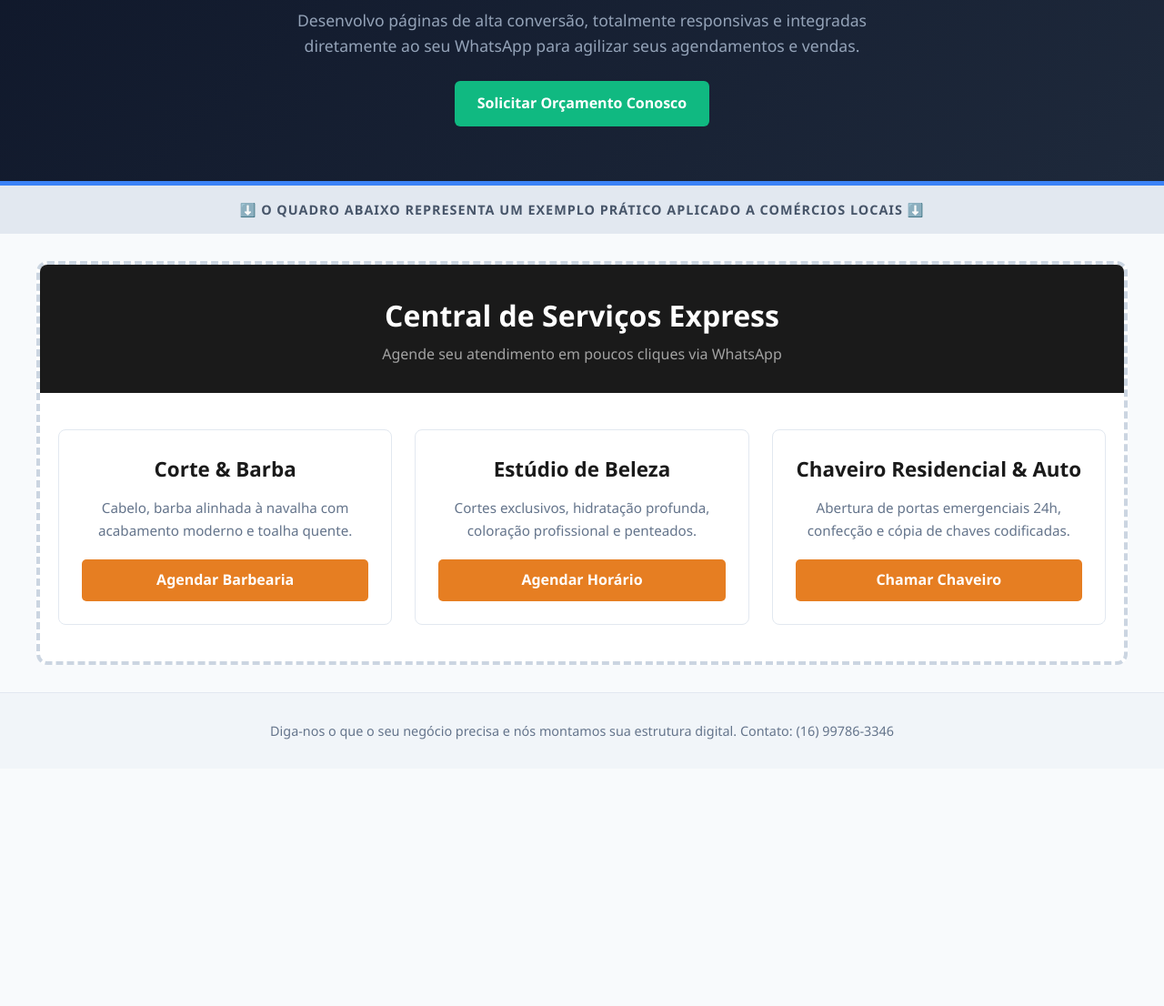
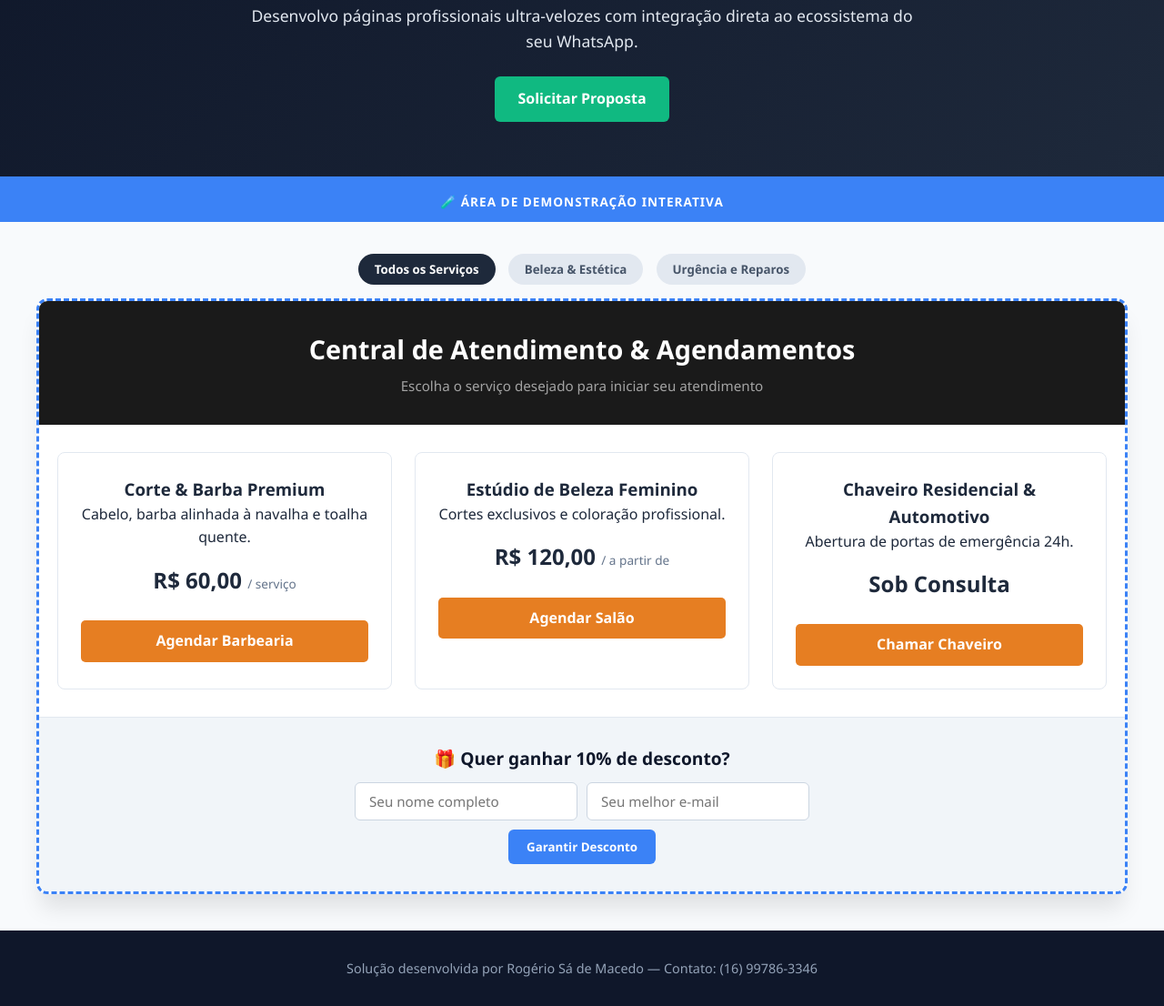
Before and after one commit to Rogersamacedo/site-servicos, a plain HTML site: page index.html in a window 1280 px wide. Shown: the part 180-1286 px from the top of the page at 91% size. Before the commit the page ends 1025 px from the top, so only its background shows below. Drawn offline with Linux system fonts and the light colour scheme.

Commit message:
chore: estruturacao modular completa e criacao do changelog

```diff
--- /dev/null
+++ b/assets/css/style.css
@@ -0,0 +1,32 @@
+* { margin: 0; padding: 0; box-sizing: border-box; font-family: 'Segoe UI', sans-serif; }
+body { background-color: #f8fafc; color: #1e293b; line-height: 1.6; }
+.agency-banner { background: linear-gradient(135deg, #0f172a 0%, #1e293b 100%); color: #fff; padding: 60px 20px; text-align: center; border-bottom: 5px solid #3b82f6; }
+.agency-banner h1 { font-size: 2.3rem; margin-bottom: 15px; color: #3b82f6; }
+.agency-banner p { max-width: 750px; margin: 0 auto 25px; font-size: 1.1rem; color: #e2e8f0; }
+.badge { display: inline-block; background-color: #3b82f6; color: #fff; padding: 6px 12px; border-radius: 20px; font-size: 0.85rem; font-weight: bold; text-transform: uppercase; margin-bottom: 15px; }
+.btn-agency { display: inline-block; background-color: #10b981; color: #fff; padding: 12px 25px; text-decoration: none; border-radius: 6px; font-weight: bold; transition: background 0.3s; }
+.btn-agency:hover { background-color: #059669; }
+.demo-divider { background-color: #3b82f6; text-align: center; padding: 12px; font-weight: bold; color: #fff; text-transform: uppercase; letter-spacing: 1px; font-size: 0.85rem; }
+.filter-container { max-width: 1200px; margin: 30px auto 10px; padding: 0 20px; text-align: center; }
+.filter-btn { background: #e2e8f0; border: none; padding: 8px 18px; margin: 5px; border-radius: 20px; font-weight: 600; color: #475569; cursor: pointer; transition: all 0.3s; }
+.filter-btn.active, .filter-btn:hover { background: #1e293b; color: #fff; }
+.client-preview-container { border: 3px dashed #3b82f6; margin: 10px auto 40px; max-width: 1200px; border-radius: 12px; overflow: hidden; background: #fff; box-shadow: 0 20px 25px -5px rgba(0, 0, 0, 0.1); }
+.demo-header { background-color: #1a1a1a; color: #fff; padding: 30px 20px; text-align: center; }
+.demo-header h2 { font-size: 1.8rem; }
+.demo-header p { color: #a3a3a3; font-size: 0.95rem; margin-top: 5px; }
+.services-grid { display: grid; grid-template-columns: repeat(auto-fit, minmax(300px, 1fr)); gap: 25px; padding: 30px 20px; }
+.card { background: #fff; border: 1px solid #e2e8f0; border-radius: 8px; padding: 25px; text-align: center; transition: all 0.3s ease; }
+.card.hidden { display: none; }
+.card:hover { transform: translateY(-5px); box-shadow: 0 10px 15px -3px rgba(0,0,0,0.05); }
+.price-tag { font-size: 1.5rem; font-weight: bold; color: #1e293b; margin: 15px 0; display: block; }
+.price-tag span { font-size: 0.85rem; color: #64748b; font-weight: normal; }
+.btn-agendar { display: inline-block; background-color: #e67e22; color: #fff; padding: 10px 20px; text-decoration: none; border-radius: 5px; font-weight: bold; transition: background 0.3s; width: 100%; margin-top: 10px; }
+.btn-agendar:hover { background-color: #d35400; }
+.crm-simulation { background-color: #f1f5f9; padding: 30px 20px; border-top: 1px solid #e2e8f0; text-align: center; }
+.crm-simulation h4 { font-size: 1.2rem; color: #0f172a; margin-bottom: 10px; }
+.crm-simulation p { color: #475569; font-size: 0.95rem; max-width: 600px; margin: 0 auto 20px; }
+.crm-form { display: flex; justify-content: center; gap: 10px; max-width: 500px; margin: 0 auto; flex-wrap: wrap; }
+.crm-input { padding: 10px 15px; border: 1px solid #cbd5e1; border-radius: 6px; flex: 1; min-width: 200px; font-size: 0.95rem; }
+.btn-submit { background-color: #3b82f6; color: #fff; border: none; padding: 10px 20px; font-weight: bold; border-radius: 6px; cursor: pointer; transition: background 0.3s; }
+.btn-submit:hover { background-color: #2563eb; }
+footer { text-align: center; padding: 30px; background-color: #0f172a; color: #94a3b8; font-size: 0.9rem; }
--- /dev/null
+++ b/assets/js/script.js
@@ -0,0 +1,23 @@
+function filterServices(category) {
+    const buttons = document.querySelectorAll('.filter-btn');
+    buttons.forEach(btn => btn.classList.remove('active'));
+    if (event && event.target) { event.target.classList.add('active'); }
+
+    const cards = document.querySelectorAll('.card');
+    cards.forEach(card => {
+        if (category === 'todos' || card.getAttribute('data-category') === category) {
+            card.classList.remove('hidden');
+        } else {
+            card.classList.add('hidden');
+        }
+    });
+}
+
+function simulateLeadCapture(event) {
+    event.preventDefault();
+    const name = document.getElementById('leadName').value;
+    const email = document.getElementById('leadEmail').value;
+    alert('🎉 Sucesso, ' + name + '!\n\nSimulador de Captura de Lead ativo. Dados enviados: (' + email + ').');
+    document.getElementById('leadName').value = '';
+    document.getElementById('leadEmail').value = '';
+}
--- a/index.html
+++ b/index.html
@@ -3,84 +3,63 @@
 <head>
     <meta charset="UTF-8">
     <meta name="viewport" content="width=device-width, initial-scale=1.0">
-    <title>Rogério M. - Desenvolvimento Web & Modelos Comerciais</title>
-    <style>
-        * { margin: 0; padding: 0; box-sizing: border-box; font-family: 'Segoe UI', Tahoma, Geneva, Verdana, sans-serif; }
-        body { background-color: #f8fafc; color: #1e293b; line-height: 1.6; }
-
-        /* Seção do Desenvolvedor (Seu Portfólio) */
-        .agency-banner { background: linear-gradient(135deg, #0f172a 0%, #1e293b 100%); color: #fff; padding: 60px 20px; text-align: center; border-bottom: 5px solid #3b82f6; }
-        .agency-banner h1 { font-size: 2.5rem; margin-bottom: 15px; color: #3b82f6; }
-        .agency-banner p { max-width: 700px; margin: 0 auto 25px; font-size: 1.1rem; color: #94a3b8; }
-        .badge { display: inline-block; background-color: #3b82f6; color: #fff; padding: 6px 12px; border-radius: 20px; font-size: 0.85rem; font-weight: bold; text-transform: uppercase; margin-bottom: 15px; }
-        .btn-agency { display: inline-block; background-color: #10b981; color: #fff; padding: 12px 25px; text-decoration: none; border-radius: 6px; font-weight: bold; transition: background 0.3s; }
-        .btn-agency:hover { background-color: #059669; }
-
-        /* Divisor de Demonstração */
-        .demo-divider { background-color: #e2e8f0; text-align: center; padding: 15px; font-weight: bold; color: #475569; text-transform: uppercase; letter-spacing: 1px; font-size: 0.9rem; }
-
-        /* Estilos do Modelo Comercial (O que o cliente final vê) */
-        .client-preview-container { border: 4px dashed #cbd5e1; margin: 30px auto; max-width: 1200px; border-radius: 12px; overflow: hidden; background: #fff; }
-        .demo-header { background-color: #1a1a1a; color: #fff; padding: 30px 20px; text-align: center; }
-        .demo-header h2 { font-size: 2rem; }
-        .demo-header p { color: #a3a3a3; font-size: 1rem; margin-top: 5px; }
-        .services-grid { display: grid; grid-template-columns: repeat(auto-fit, minmax(300px, 1fr)); gap: 25px; padding: 40px 20px; }
-        .card { background: #fff; border: 1px solid #e2e8f0; border-radius: 8px; padding: 25px; text-align: center; transition: transform 0.3s, box-shadow 0.3s; }
-        .card:hover { transform: translateY(-5px); box-shadow: 0 10px 15px -3px rgba(0,0,0,0.05); }
-        .card h3 { color: #1a1a1a; margin-bottom: 12px; font-size: 1.4rem; }
-        .card p { color: #64748b; font-size: 0.95rem; margin-bottom: 20px; }
-        .btn-agendar { display: inline-block; background-color: #e67e22; color: #fff; padding: 10px 20px; text-decoration: none; border-radius: 5px; font-weight: bold; transition: background 0.3s; width: 100%; }
-        .btn-agendar:hover { background-color: #d35400; }
-
-        footer { text-align: center; padding: 30px; color: #64748b; font-size: 0.9rem; background-color: #f1f5f9; border-top: 1px solid #e2e8f0; }
-    </style>
+    <title>Rogério M. - Engenharia Web</title>
+    <link rel="stylesheet" href="assets/css/style.css">
 </head>
 <body>
-
-    <!-- BLOCO DA SUA AGÊNCIA DE DESENVOLVIMENTO -->
     <section class="agency-banner">
-        <span class="badge">Modelo de Demonstração Interativo</span>
-        <h1>Precisa de um site moderno para o seu negócio?</h1>
-        <p>Desenvolvo páginas de alta conversão, totalmente responsivas e integradas diretamente ao seu WhatsApp para agilizar seus agendamentos e vendas.</p>
-        <a href="https://wa.me" target="_blank" class="btn-agency">Solicitar Orçamento Conosco</a>
+        <span class="badge">Demonstrativo para Prospecção Comercial</span>
+        <h1>Procurando uma Máquina de Captar Clientes Locais?</h1>
+        <p>Desenvolvo páginas profissionais ultra-velozes com integração direta ao ecossistema do seu WhatsApp.</p>
+        <a href="https://wa.me" target="_blank" class="btn-agency">Solicitar Proposta</a>
     </section>
 
-    <div class="demo-divider">⬇️ O quadro abaixo representa um exemplo prático aplicado a comércios locais ⬇️</div>
+    <div class="demo-divider">🧪 Área de Demonstração Interativa</div>
 
-    <!-- QUADRO DEMONSTRATIVO PARA O SEU CLIENTE VER -->
+    <div class="filter-container">
+        <button class="filter-btn active" onclick="filterServices('todos')">Todos os Serviços</button>
+        <button class="filter-btn" onclick="filterServices('estetica')">Beleza & Estética</button>
+        <button class="filter-btn" onclick="filterServices('urgencia')">Urgência e Reparos</button>
+    </div>
+
     <main class="client-preview-container">
         <header class="demo-header">
-            <h2>Central de Serviços Express</h2>
-            <p>Agende seu atendimento em poucos cliques via WhatsApp</p>
+            <h2>Central de Atendimento & Agendamentos</h2>
+            <p>Escolha o serviço desejado para iniciar seu atendimento</p>
         </header>
-
         <div class="services-grid">
-            <!-- Barbearia -->
-            <div class="card">
-                <h3>Corte & Barba</h3>
-                <p>Cabelo, barba alinhada à navalha com acabamento moderno e toalha quente.</p>
+            <div class="card" data-category="estetica">
+                <h3>Corte & Barba Premium</h3>
+                <p>Cabelo, barba alinhada à navalha e toalha quente.</p>
+                <span class="price-tag">R$ 60,00 <span>/ serviço</span></span>
                 <a href="https://wa.me" target="_blank" class="btn-agendar">Agendar Barbearia</a>
             </div>
-
-            <!-- Cabeleireiro -->
-            <div class="card">
-                <h3>Estúdio de Beleza</h3>
-                <p>Cortes exclusivos, hidratação profunda, coloração profissional e penteados.</p>
-                <a href="https://wa.me" target="_blank" class="btn-agendar">Agendar Horário</a>
+            <div class="card" data-category="estetica">
+                <h3>Estúdio de Beleza Feminino</h3>
+                <p>Cortes exclusivos e coloração profissional.</p>
+                <span class="price-tag">R$ 120,00 <span>/ a partir de</span></span>
+                <a href="https://wa.me" target="_blank" class="btn-agendar">Agendar Salão</a>
             </div>
-
-            <!-- Chaveiro -->
-            <div class="card">
-                <h3>Chaveiro Residencial & Auto</h3>
-                <p>Abertura de portas emergenciais 24h, confecção e cópia de chaves codificadas.</p>
+            <div class="card" data-category="urgencia">
+                <h3>Chaveiro Residencial & Automotivo</h3>
+                <p>Abertura de portas de emergência 24h.</p>
+                <span class="price-tag">Sob Consulta</span>
                 <a href="https://wa.me" target="_blank" class="btn-agendar">Chamar Chaveiro</a>
             </div>
         </div>
+        <section class="crm-simulation">
+            <h4>🎁 Quer ganhar 10% de desconto?</h4>
+            <form class="crm-form" onsubmit="simulateLeadCapture(event)">
+                <input type="text" id="leadName" class="crm-input" placeholder="Seu nome completo" required>
+                <input type="email" id="leadEmail" class="crm-input" placeholder="Seu melhor e-mail" required>
+                <button type="submit" class="btn-submit">Garantir Desconto</button>
+            </form>
+        </section>
     </main>
 
     <footer>
-        <p>Diga-nos o que o seu negócio precisa e nós montamos sua estrutura digital. Contato: (16) 99786-3346</p>
+        <p>Solução desenvolvida por Rogério Sá de Macedo — Contato: (16) 99786-3346</p>
     </footer>
-
+    <script src="assets/js/script.js"></script>
 </body>
 </html>
```
Also changed, not shown: 1 other file.
